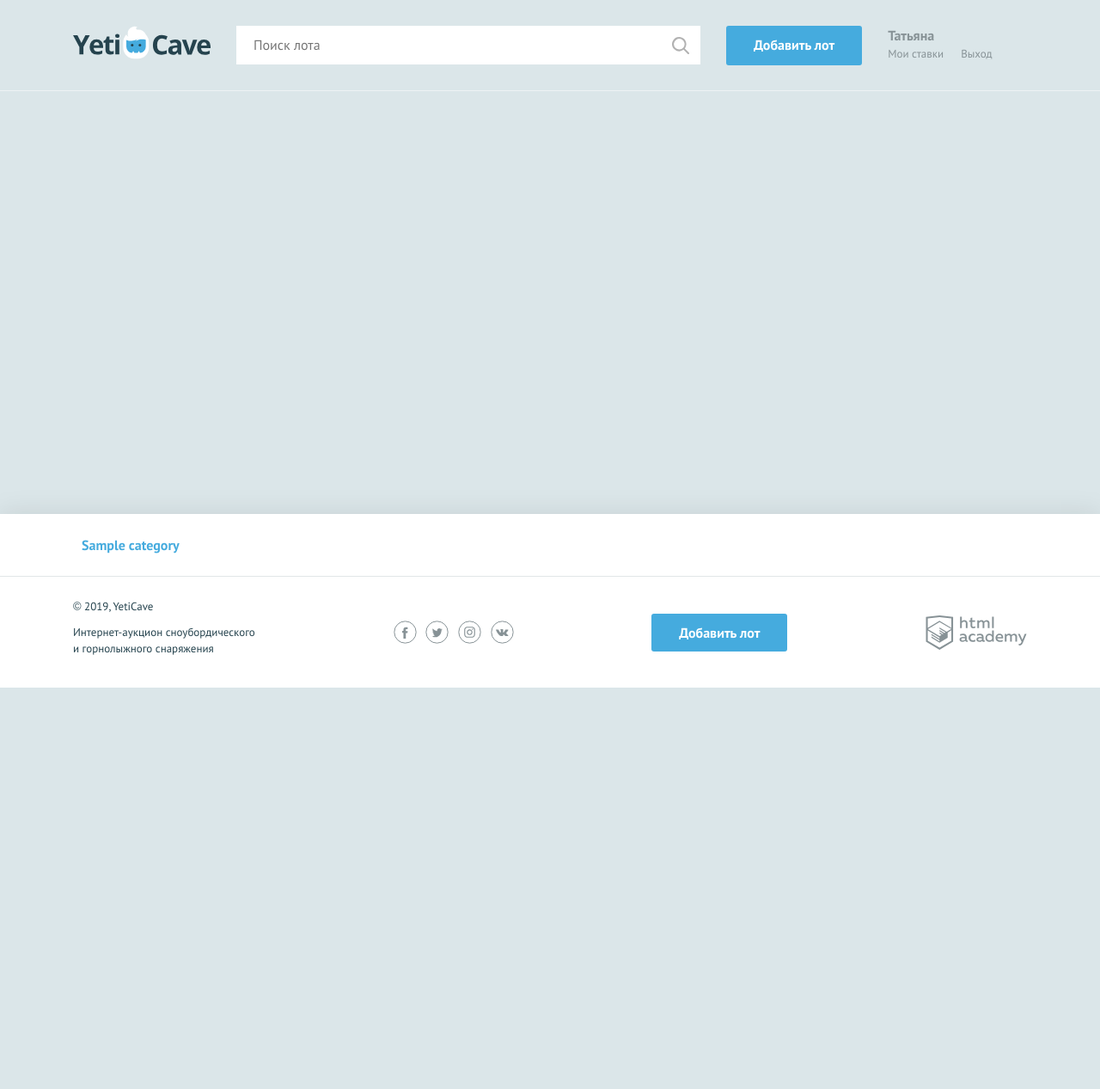
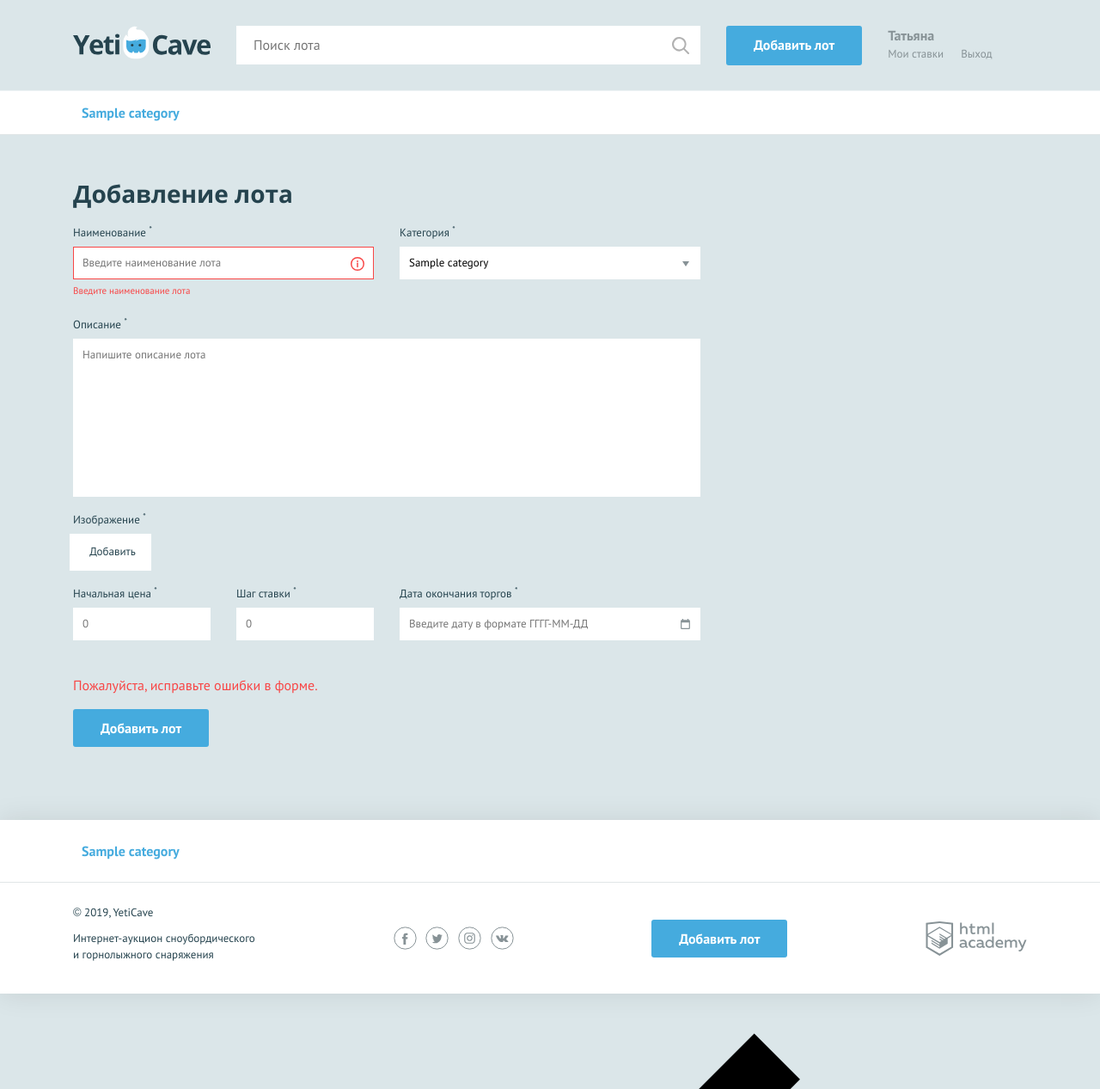
Before and after one commit to htmlacademy-php/852387-yeticave-1, a PHP site: page /add in a window 1280 px wide. Shown: the top 1267 px of the page at 86% size. Before the commit the page ends 800 px from the top, so only its background shows below. Run offline with PHP 8.4, Linux system fonts and the light colour scheme; tables that the repository leaves empty hold one stand-in row (values such as "Sample post").

Commit message:
feat(template): add template for create new lot

```diff
--- /dev/null
+++ b/templates/add.php
@@ -0,0 +1,71 @@
+<?php
+declare(strict_types=1);
+
+/**
+ * @var array<array{id: int, name: string, code: string} $categories список категорий лотов
+ */
+?>
+
+<main>
+    <nav class="nav">
+        <ul class="nav__list container">
+            <?php foreach ($categories as $category): ?>
+                <li class="nav__item">
+                    <a href="all-lots.html"><?=htmlspecialchars($category['name']); ?></a>
+                </li>
+            <?php endforeach; ?>
+        </ul>
+    </nav>
+    <form class="form form--add-lot container form--invalid" action="https://echo.htmlacademy.ru" method="post"> <!-- form--invalid -->
+        <h2>Добавление лота</h2>
+        <div class="form__container-two">
+            <div class="form__item form__item--invalid"> <!-- form__item--invalid -->
+                <label for="lot-name">Наименование <sup>*</sup></label>
+                <input id="lot-name" type="text" name="lot-name" placeholder="Введите наименование лота">
+                <span class="form__error">Введите наименование лота</span>
+            </div>
+            <div class="form__item">
+                <label for="category">Категория <sup>*</sup></label>
+                <select id="category" name="category">
+                    <?php foreach ($categories as $category): ?>
+                        <option><?=htmlspecialchars($category['name']); ?></option>
+                    <?php endforeach; ?>
+                </select>
+                <span class="form__error">Выберите категорию</span>
+            </div>
+        </div>
+        <div class="form__item form__item--wide">
+            <label for="message">Описание <sup>*</sup></label>
+            <textarea id="message" name="message" placeholder="Напишите описание лота"></textarea>
+            <span class="form__error">Напишите описание лота</span>
+        </div>
+        <div class="form__item form__item--file">
+            <label>Изображение <sup>*</sup></label>
+            <div class="form__input-file">
+                <input class="visually-hidden" type="file" id="lot-img" value="">
+                <label for="lot-img">
+                    Добавить
+                </label>
+            </div>
+        </div>
+        <div class="form__container-three">
+            <div class="form__item form__item--small">
+                <label for="lot-rate">Начальная цена <sup>*</sup></label>
+                <input id="lot-rate" type="text" name="lot-rate" placeholder="0">
+                <span class="form__error">Введите начальную цену</span>
+            </div>
+            <div class="form__item form__item--small">
+                <label for="lot-step">Шаг ставки <sup>*</sup></label>
+                <input id="lot-step" type="text" name="lot-step" placeholder="0">
+                <span class="form__error">Введите шаг ставки</span>
+            </div>
+            <div class="form__item">
+                <label for="lot-date">Дата окончания торгов <sup>*</sup></label>
+                <input class="form__input-date" id="lot-date" type="text" name="lot-date" placeholder="Введите дату в формате ГГГГ-ММ-ДД">
+                <span class="form__error">Введите дату завершения торгов</span>
+            </div>
+        </div>
+        <span class="form__error form__error--bottom">Пожалуйста, исправьте ошибки в форме.</span>
+        <button type="submit" class="button">Добавить лот</button>
+    </form>
+</main>
--- a/templates/main.php
+++ b/templates/main.php
@@ -2,7 +2,7 @@
 declare(strict_types=1);
 
 /**
- * @var array<array{name: string, code: string} $categories список категорий лотов
+ * @var array<array{id: int, name: string, code: string} $categories список категорий лотов
  * @var array<int,array{name: string, category: string, price: int, url: string, date_end: string} $lots массив с параметрами лотов
  */
 
```
